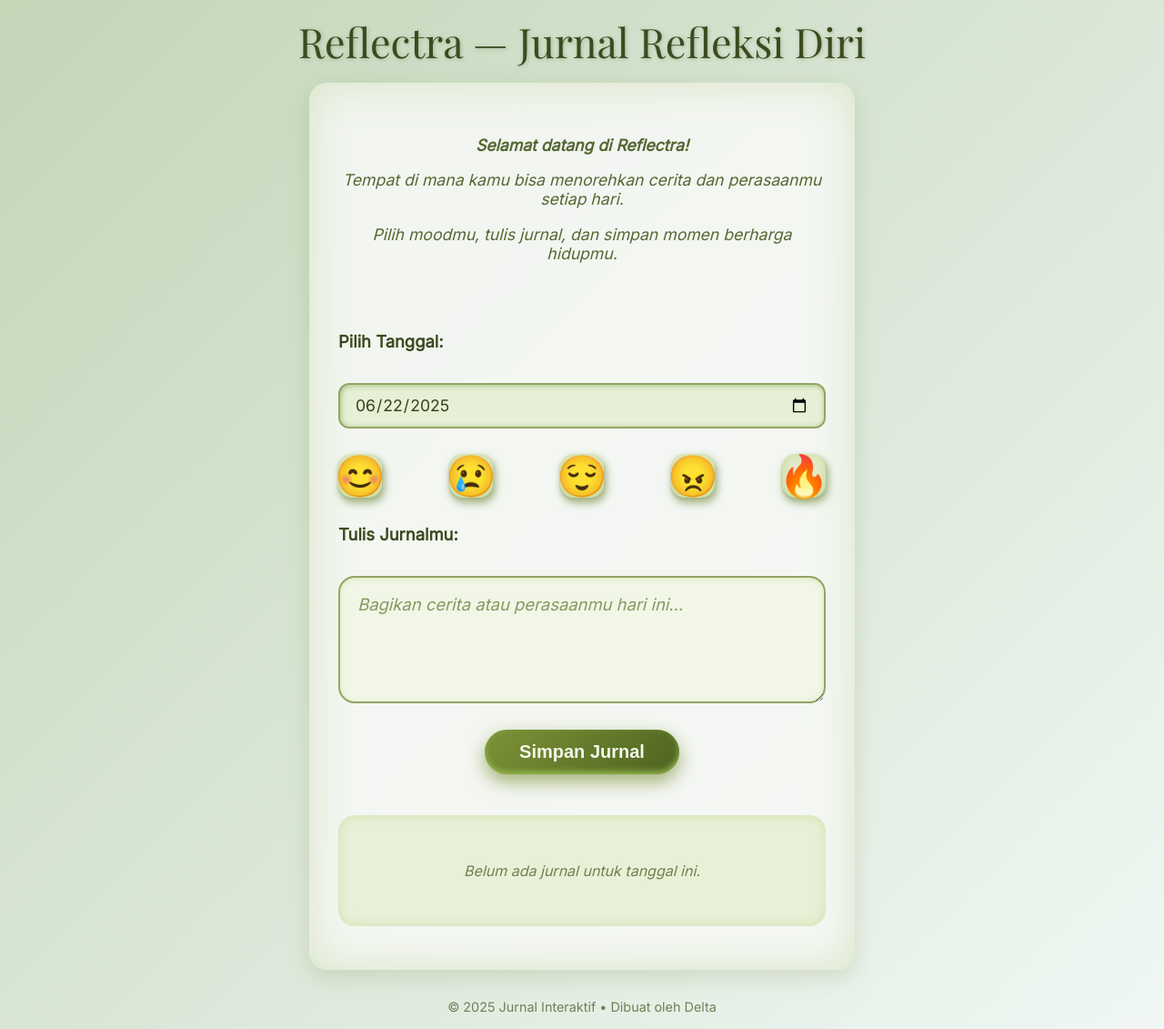
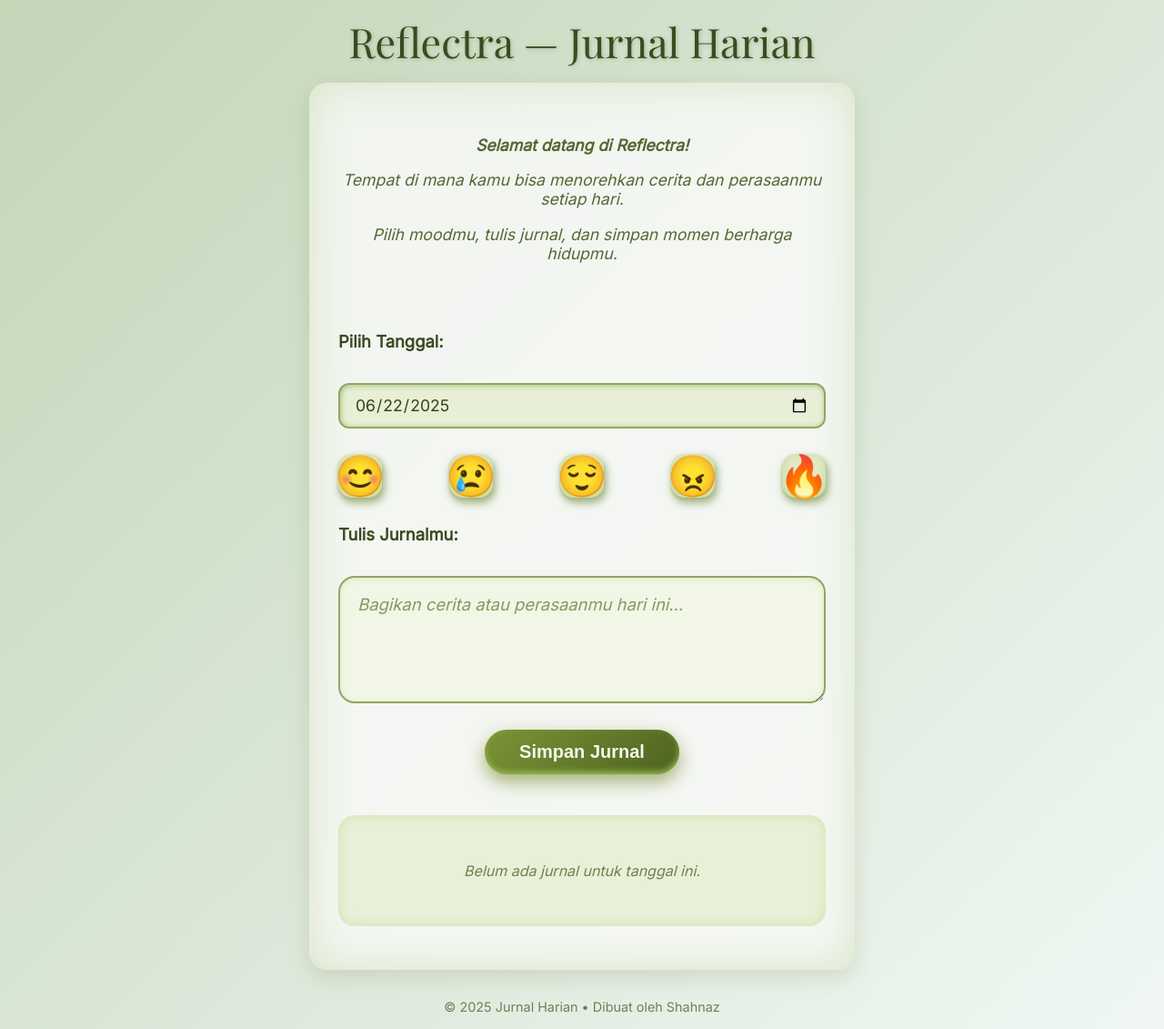
Before and after one commit to rrcalysta/reflectra.github.io, a plain HTML site: page index.html in a window 1280 px wide. Shown: the whole page at 91% size. Drawn offline with nearby package versions, Linux system fonts and the light colour scheme.

Commit message:
Update Deskripsi

```diff
--- a/index.html
+++ b/index.html
@@ -261,7 +261,7 @@
   </style>
 </head>
 <body>
-  <header>Reflectra — Jurnal Refleksi Diri</header>
+  <header>Reflectra — Jurnal Harian</header>
 
   <main>
       <section id="welcome" style="margin-bottom: 1.8rem; font-style: italic; color: #556833; font-size: 1.1rem; user-select: none; text-align: center;">
@@ -296,7 +296,7 @@
   </main>
 
   <footer>
-    &copy; 2025 Jurnal Interaktif • Dibuat oleh Delta
+    &copy; 2025 Jurnal Harian • Dibuat oleh Shahnaz
   </footer>
 
   <script>
```
